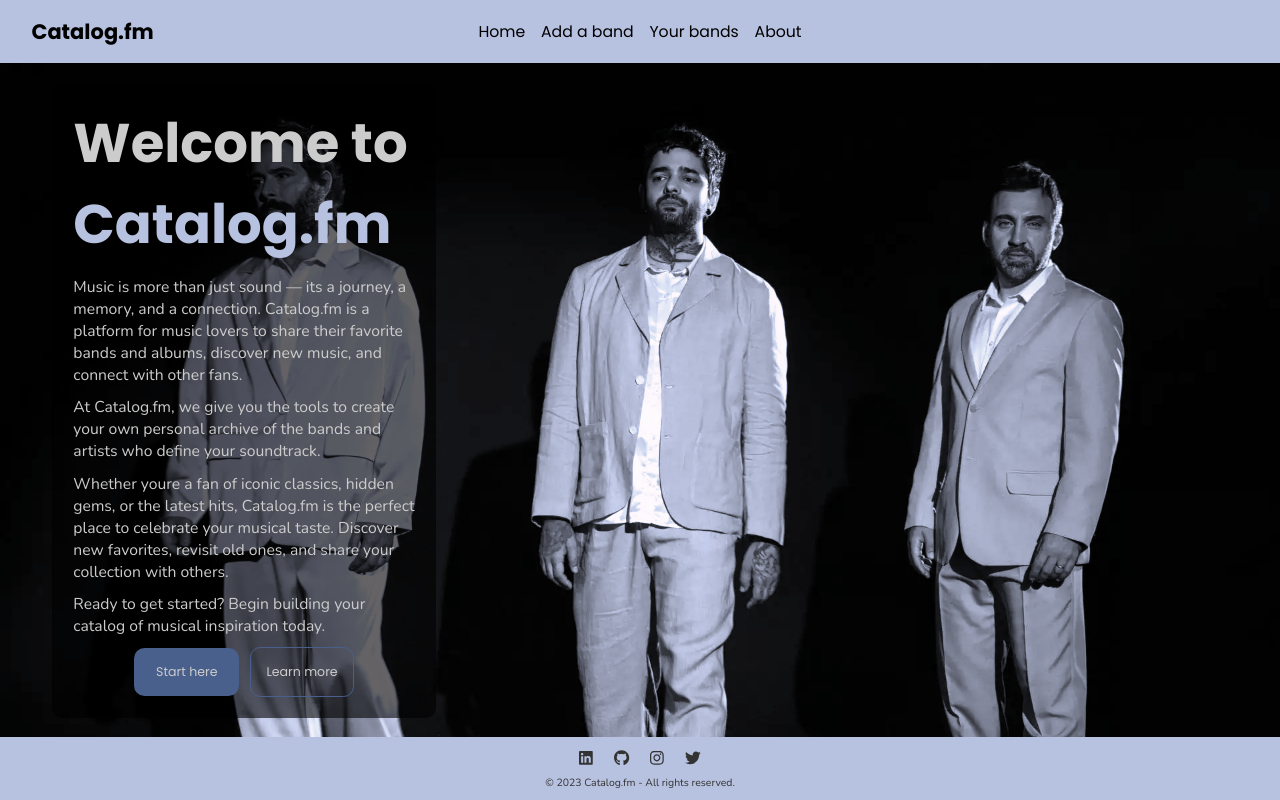
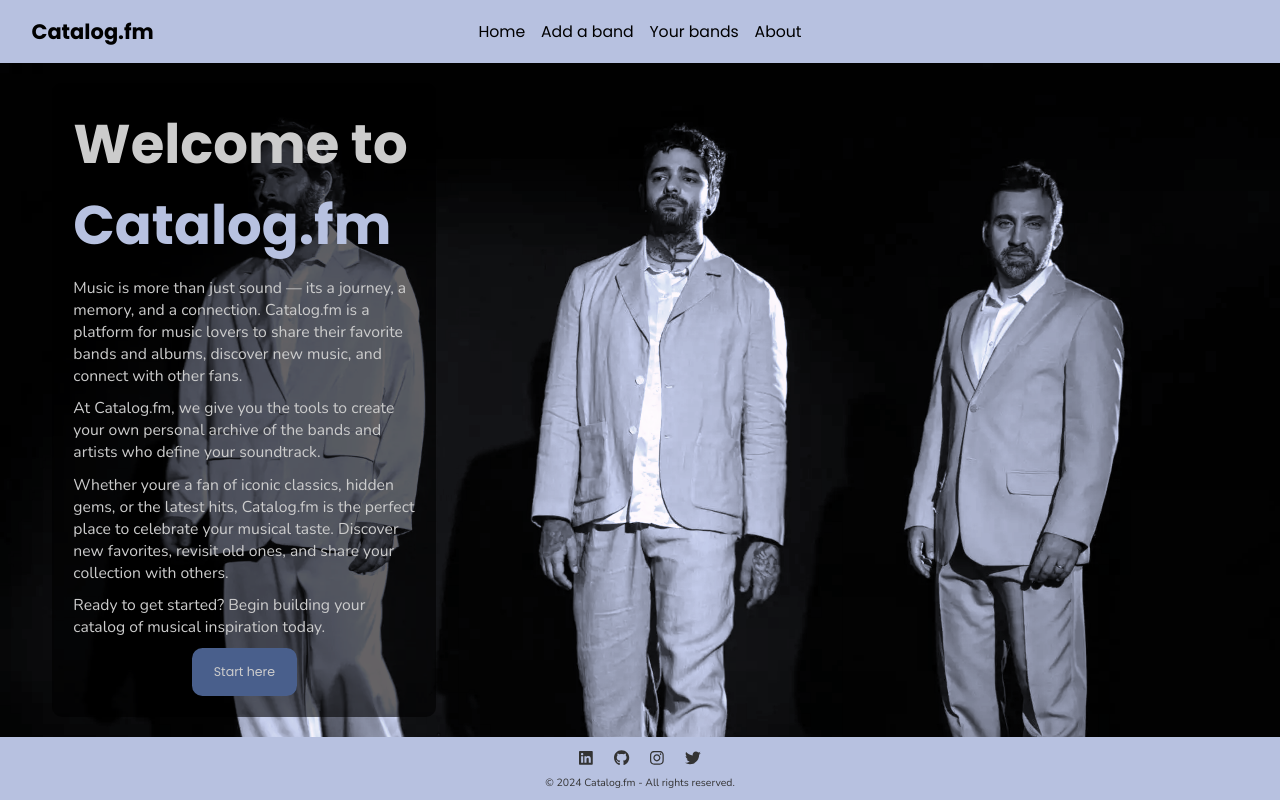
Before and after one commit to irythill/catalogfm, a React (Vite) app in the folder frontend/: page / in a window 1280 px wide. Built offline with nearby package versions, Linux system fonts and the light colour scheme.

Commit message:
minor changes to styles

```diff
--- a/frontend/src/components/BandForm.jsx
+++ b/frontend/src/components/BandForm.jsx
@@ -1,6 +1,7 @@
 import { useState } from 'react'
 import { useNavigate } from 'react-router-dom'
 import axios from 'axios'
+import ConfirmationModal from './ConfirmationModal'
 import '../css/BandForm.css'
 
 const BandForm = () => {
@@ -9,12 +10,17 @@ const BandForm = () => {
   const [year, setYear] = useState('')
   const [description, setDescription] = useState('')
   const [image, setImage] = useState(null)
+  const [isModalOpen, setIsModalOpen] = useState(false)
   const navigate = useNavigate()
 
   const API_URL = 'http://localhost:5000'
 
   const handleSubmit = (e) => {
     e.preventDefault()
+    setIsModalOpen(true)
+  }
+
+  const handleConfirm = () =>  {
     const formData = new FormData()
     formData.append('name', name)
     formData.append('genre', genre)
@@ -32,6 +38,11 @@ const BandForm = () => {
     }).catch(error => {
       console.error('Error when adding band / artist', error)
     })
+  }
+
+  const handleCancel = () => {
+    setIsModalOpen(false)
+    navigate('/add-band')
   }
 
   return (
@@ -77,6 +88,11 @@ const BandForm = () => {
         />
         <button type='submit' className='form-button'>Register!</button>
       </form>
+      <ConfirmationModal
+      isOpen={isModalOpen}
+      onRequestClose={handleCancel}
+      onConfirm={handleConfirm}
+      />
     </div>
   )
 }
--- a/frontend/src/components/Footer.jsx
+++ b/frontend/src/components/Footer.jsx
@@ -20,7 +20,7 @@ const Footer = () => {
         </a>
       </div>
       <div className="footer-bottom">
-        <p>© 2023 Catalog.fm - All rights reserved.</p>
+        <p>© 2024 Catalog.fm - All rights reserved.</p>
       </div>
     </footer>
   );
--- a/frontend/src/css/Home.css
+++ b/frontend/src/css/Home.css
@@ -62,29 +62,18 @@
   text-decoration: none;
   gap: 1rem;
 }
-.register-btn, .learn-more-btn {
+
+.register-btn {
   padding: 1.4rem;
   width: 10rem;
   border-radius: 1rem;
   font-size: 1.2rem;
   transition: 0.3s ease;
-}
-
-.register-btn {
   background-color: #495f8c;
   color: #ccc;
-}
-
-.learn-more-btn {
-  border: 1px solid #495f8c;
 }
 
 .register-btn:hover {
   background-color: #D4DCF1;
   color: #000;
 }
-
-.learn-more-btn:hover {
-  background-color: #495f8c;
-  color: #ccc;
-}
--- a/frontend/src/pages/Home.jsx
+++ b/frontend/src/pages/Home.jsx
@@ -61,7 +61,6 @@ const Home = () => {
         </p>
         <div className='buttons'>
           <Link to='/add-band' className='register-btn'>Start here</Link>
-          <Link to='/about' className='learn-more-btn'>Learn more</Link>
         </div>
       </div>
     </div>
```
